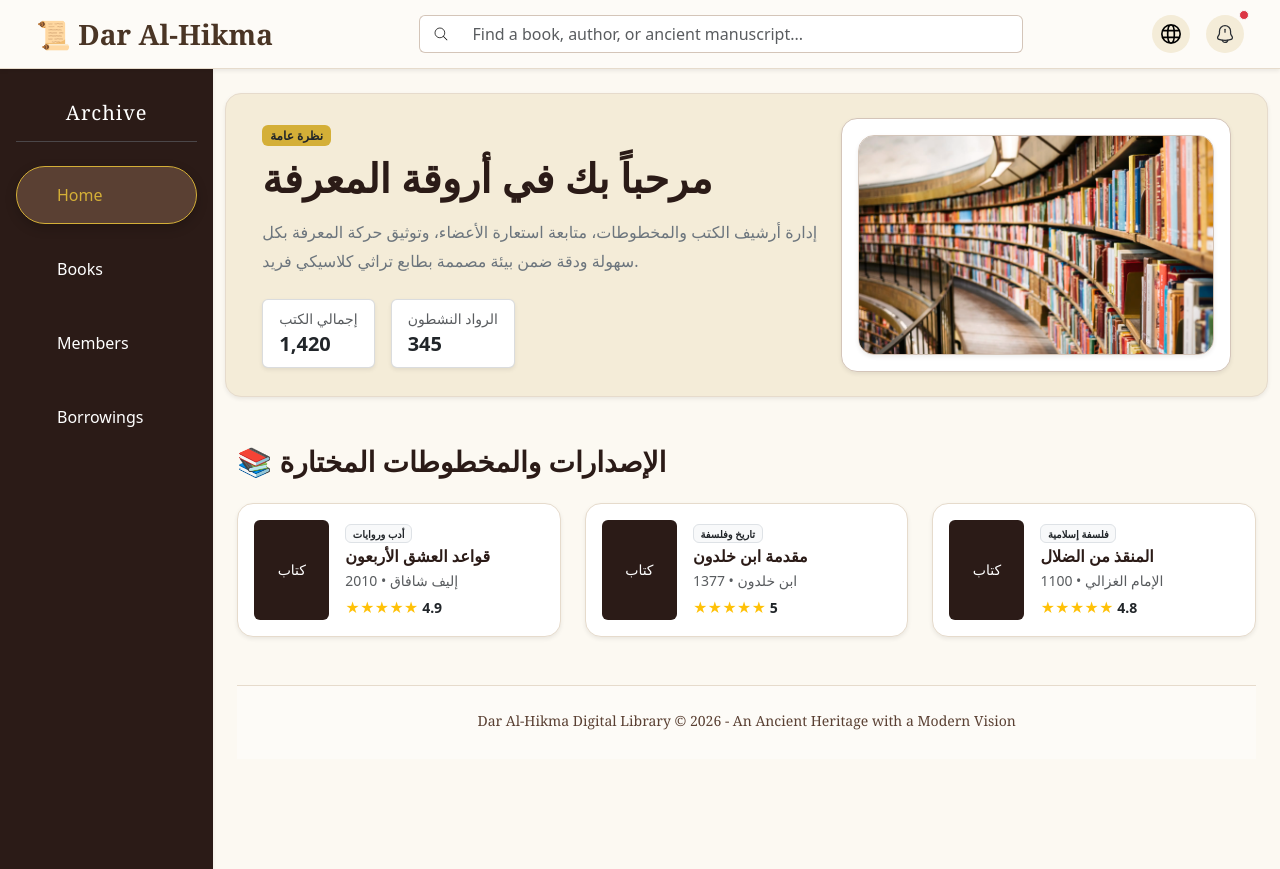
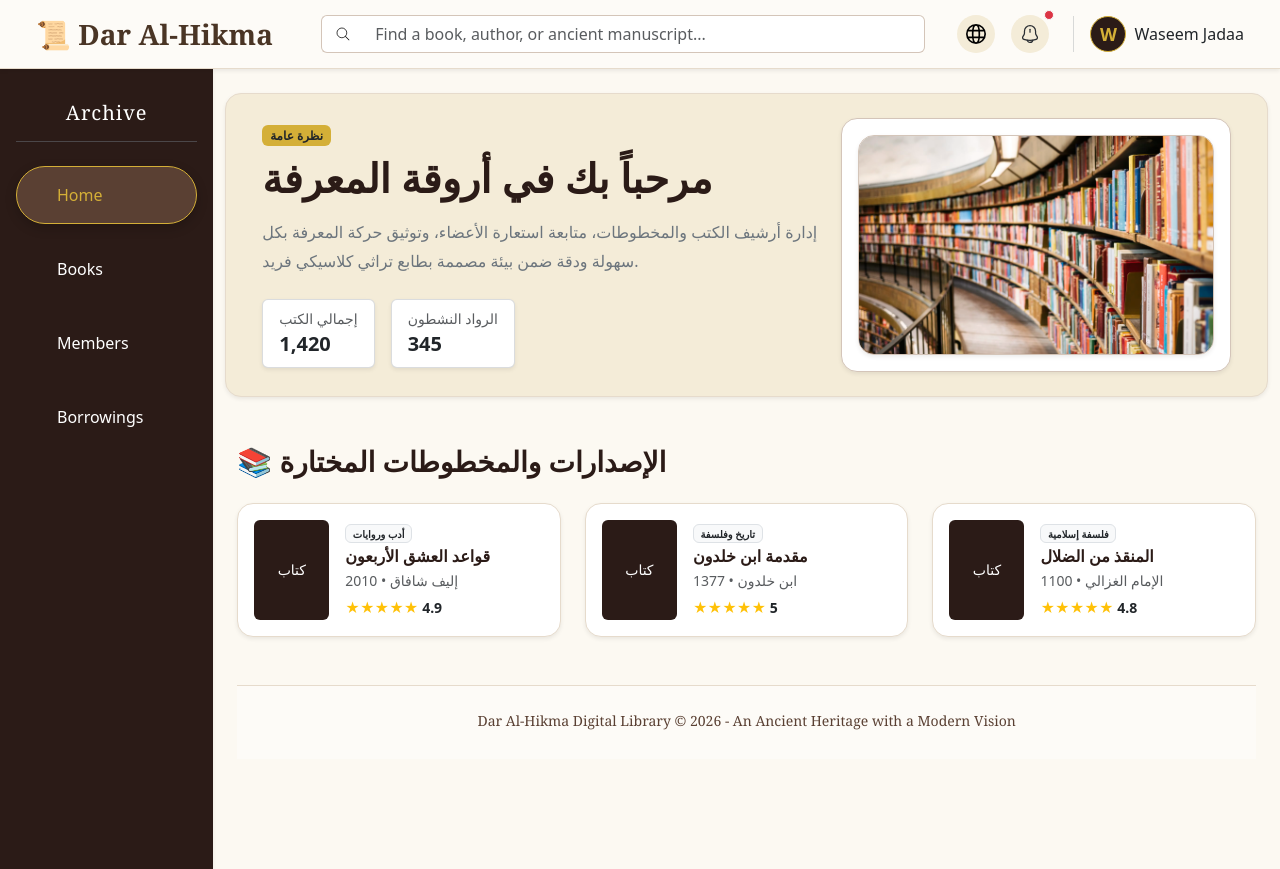
Before and after one commit to waseem-jadaa/Front-end_LMS_System_PITS, a Vue app: page / in a window 1280 px wide. Built offline with nearby package versions, Linux system fonts and the light colour scheme.

Commit message:
feature: add user profile dropdown in header dashboard

```diff
--- a/src/modules/Dashboard/components/Header.vue
+++ b/src/modules/Dashboard/components/Header.vue
@@ -25,15 +25,61 @@
           <img :src="notifIcon" alt="notifications" width="20" height="20" />
           <span class="position-absolute top-0 start-100 translate-middle p-1 bg-danger border border-light rounded-circle"></span>
         </button>
+
+        <div class="dropdown ms-2 border-start ps-3 border-secondary border-opacity-25">
+          <button class="btn border-0 p-0 d-flex align-items-center gap-2 user-dropdown-toggle shadow-none" type="button" data-bs-toggle="dropdown" aria-expanded="false">
+            <div class="avatar-sm rounded-circle d-flex align-items-center justify-content-center fw-bold">
+              {{ userInitial }}
+            </div>
+            <span class="fw-medium text-dark d-none d-md-block">{{ currentUser.name }}</span>
+          </button>
+
+          <ul class="dropdown-menu dropdown-menu-end shadow-lg border-0 mt-3 p-3 user-dropdown-menu">
+            <li class="text-center mb-3 mt-2">
+              <div class="avatar-lg rounded-circle d-flex align-items-center justify-content-center mx-auto mb-2 fw-bold fs-3 shadow-sm">
+                {{ userInitial }}
+              </div>
+              <h6 class="mb-0 fw-bold">{{ currentUser.name }}</h6>
+              <small class="text-muted">{{ currentUser.email }}</small>
+            </li>
+
+            <li><hr class="dropdown-divider border-secondary border-opacity-25 my-3"></li>
+
+            <li>
+              <button class="dropdown-item py-2 px-3 text-danger rounded transition-all fw-bold text-center" @click="handleLogout">
+                Logout
+              </button>
+            </li>
+          </ul>
+        </div>
+
       </div>
     </div>
   </header>
 </template>
 
 <script setup>
+import { ref, computed } from 'vue'
+import { useRouter } from 'vue-router'
 import searchIcon from '../../../assets/icons/search.svg'
 import langIcon from '../../../assets/icons/language.svg'
 import notifIcon from '../../../assets/icons/notifications.svg'
+
+const router = useRouter()
+
+const currentUser = ref({
+  name: 'Waseem Jadaa',
+  email: 'admin@daralhikma.com'
+})
+
+const userInitial = computed(() => {
+  return currentUser.value.name ? currentUser.value.name.charAt(0).toUpperCase() : 'U'
+})
+
+const handleLogout = () => {
+  localStorage.removeItem('auth_token')
+  router.push('/auth')
+}
 </script>
 
 <style scoped>
@@ -60,5 +106,62 @@ import notifIcon from '../../../assets/icons/notifications.svg'
   background-color: #f4ecd8;
   width: 38px;
   height: 38px;
+  transition: all 0.2s ease;
+}
+
+.icon-btn:hover {
+  background-color: #e6dbcc;
+  transform: scale(1.05);
+}
+
+.avatar-sm {
+  width: 36px;
+  height: 36px;
+  background-color: #2b1b17;
+  color: #d4af37;
+  border: 1.5px solid #d4af37;
+  font-size: 1.1rem;
+}
+
+.avatar-lg {
+  width: 72px;
+  height: 72px;
+  background-color: #2b1b17;
+  color: #d4af37;
+  border: 2px solid #d4af37;
+}
+
+.user-dropdown-toggle {
+  transition: opacity 0.2s;
+}
+
+.user-dropdown-toggle:hover {
+  opacity: 0.85;
+}
+
+.user-dropdown-toggle::after {
+  display: none;
+}
+
+.user-dropdown-menu {
+  width: 260px;
+  background-color: #fcf9f2;
+  border: 1px solid #e6dbcc !important;
+  border-radius: 12px;
+}
+
+.dropdown-item {
+  font-weight: 500;
+  color: #4a3525;
+}
+
+.dropdown-item:hover {
+  background-color: #f4ecd8;
+  color: #2b1b17;
+}
+
+.dropdown-item.text-danger:hover {
+  background-color: #fee2e2;
+  color: #dc3545 !important;
 }
 </style>
```
